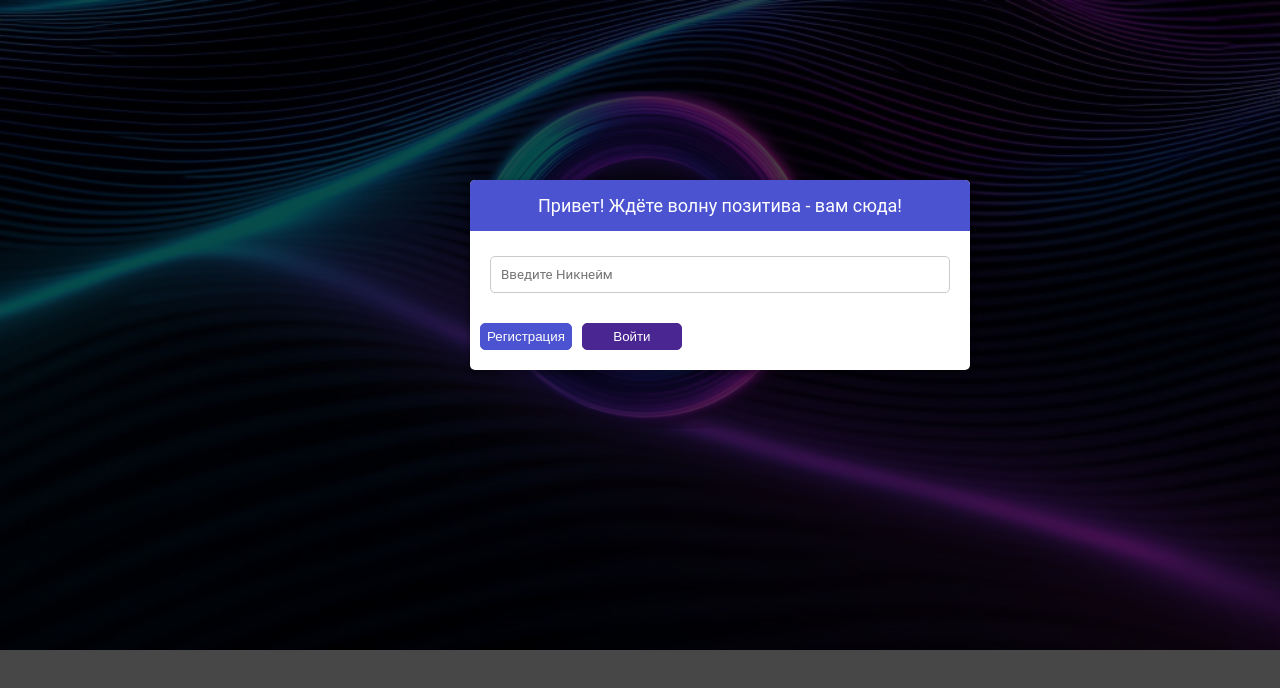
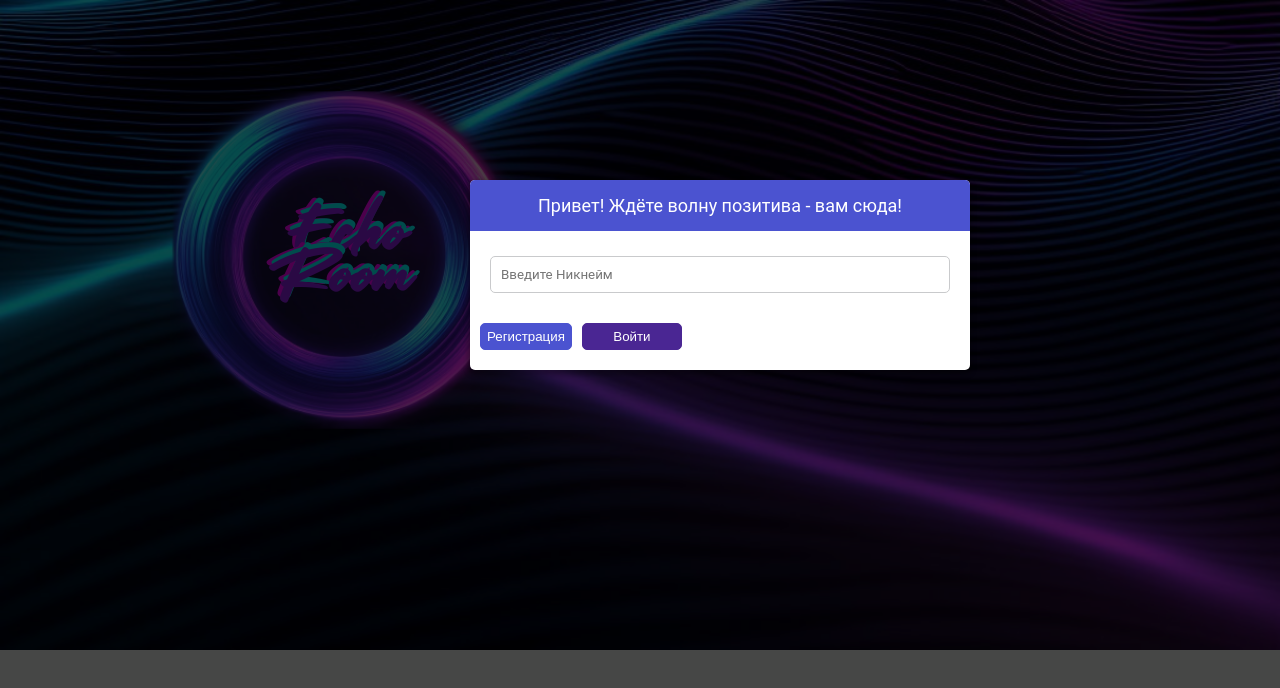
Before and after one commit to NMYurchenko-max/ws-chat-frontend, a website built with webpack: page src/index.html in a window 1280 px wide. Built offline with nearby package versions, Linux system fonts and the light colour scheme.

Commit message:
Modified style.css

```diff
--- a/src/css/style.css
+++ b/src/css/style.css
@@ -231,7 +231,7 @@ h1 {
   transform-style: preserve-3d;
   position: absolute;
   top: 10px;
-  left: 400px;
+  left: 100px;
 
 }
 
```
